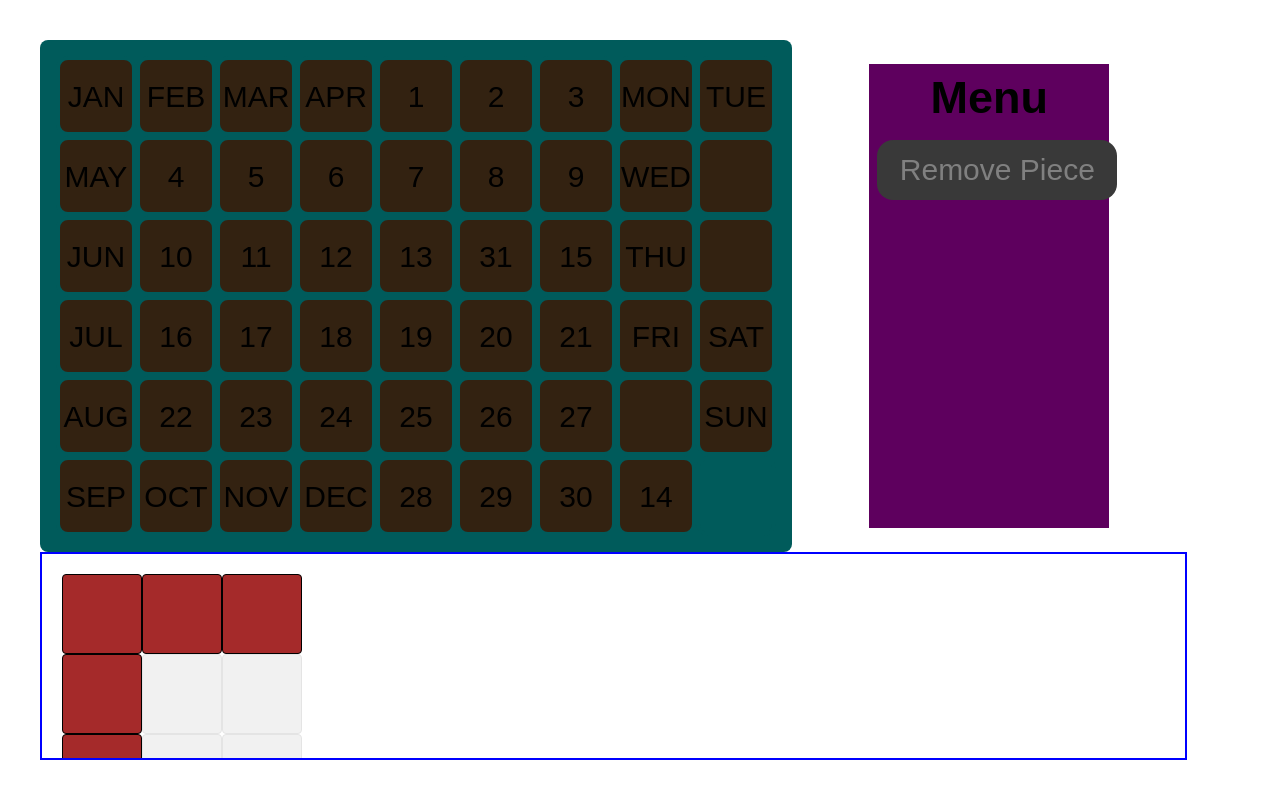
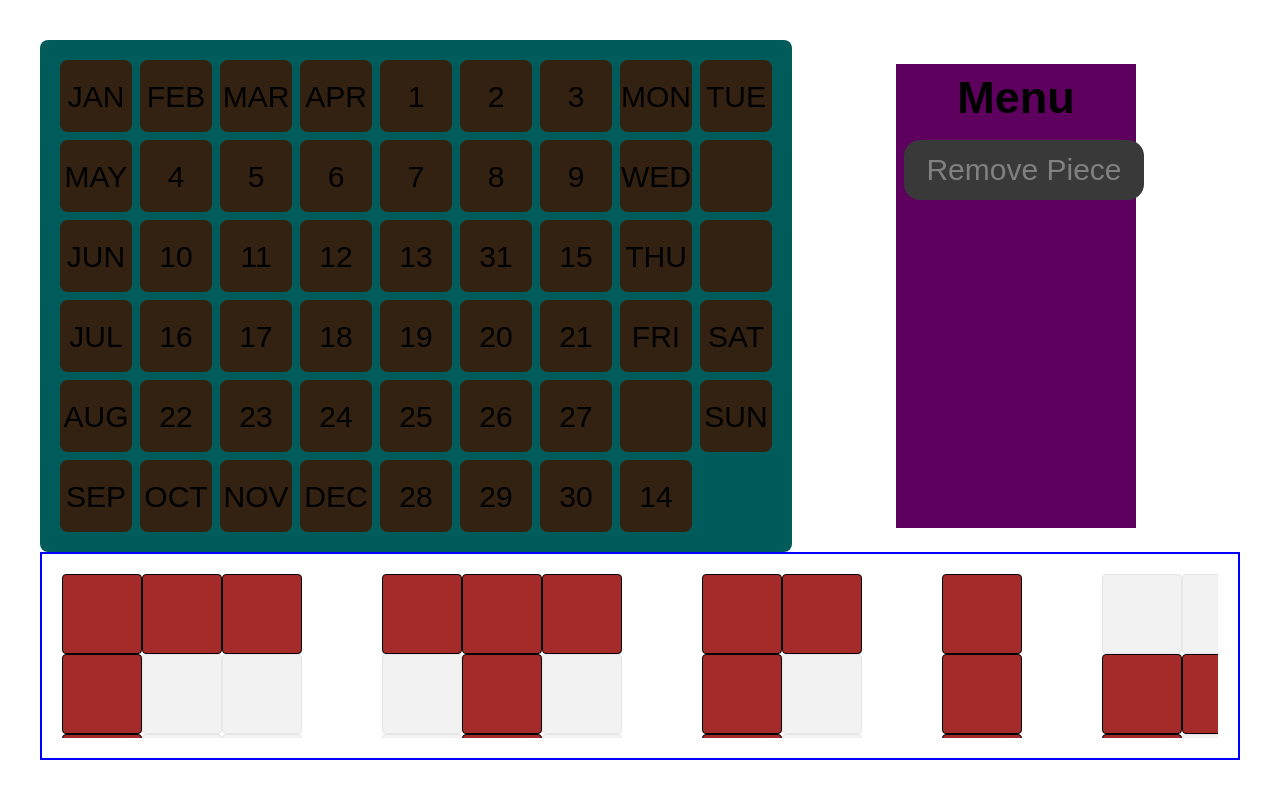
Before and after one commit to json-bell/calendar-puzzle, a React (Vite) app: page / in a window 1280 px wide. Built offline with nearby package versions, Linux system fonts and the light colour scheme.

Commit message:
creates basic piece selection arrangement

```diff
--- a/src/components/Game/GameArea/GameArea.tsx
+++ b/src/components/Game/GameArea/GameArea.tsx
@@ -1,9 +1,8 @@
 import BoardGrid from "../BoardGrid/BoardGrid";
-import puzzlePieces from "../../../puzzle/puzzlePieces";
-import PuzzlePiece from "../PuzzlePiece/PuzzlePiece";
 import styles from "./GameArea.module.css";
 import GameProvider from "../../../context/Game/GameProvider";
 import GameControls from "../../UI/GameControls/GameControls";
+import PieceList from "../../UI/PieceList/PieceList";
 
 const GameArea = () => {
   return (
@@ -14,9 +13,7 @@ const GameArea = () => {
           <GameControls />
         </div>
         <div className={styles.piecesContainer}>
-          {puzzlePieces.map((piece) => (
-            <PuzzlePiece piece={piece} key={piece.pieceId} />
-          ))}
+          <PieceList />
         </div>
       </section>
     </GameProvider>
--- a/src/components/Game/PuzzlePiece/PuzzlePiece.module.css
+++ b/src/components/Game/PuzzlePiece/PuzzlePiece.module.css
@@ -15,6 +15,10 @@
   --cell-color: var(--cell-color-selected-piece);
 }
 
+.placedPiece {
+  --cell-color: grey;
+}
+
 .piecePreview {
   position: absolute;
   pointer-events: none;
--- a/src/components/Game/PuzzlePiece/PuzzlePiece.tsx
+++ b/src/components/Game/PuzzlePiece/PuzzlePiece.tsx
@@ -4,23 +4,29 @@ import EmptyCell from "../Cell/EmptyCell";
 import type { Piece } from "../../../puzzle/pieceTypes";
 import cx from "../../../utils/concatClassNames/concatClassNames";
 import useGameState from "../../../context/Game/state";
-// import useMouse from "../../../utils/useMousePosition.ts/useMouse";
 
 export interface PuzzlePieceProps {
   piece: Piece;
+  isPlaced?: boolean;
 }
 
-const PuzzlePiece: React.FC<PuzzlePieceProps> = ({ piece }) => {
+const PuzzlePiece: React.FC<PuzzlePieceProps> = ({
+  piece,
+  isPlaced = false,
+}) => {
   const {
     userSelection: { selectedPiece },
   } = useGameState();
+
+  const isSelected = selectedPiece?.pieceId === piece.pieceId;
 
   return (
     <div
       data-testid={`puzzle-piece-${piece.pieceId}`}
       className={cx(
         styles.puzzlePiece,
-        selectedPiece?.pieceId === piece.pieceId && styles.selectedPiece
+        isSelected && styles.selectedPiece,
+        isPlaced && styles.placedPiece
       )}
     >
       {piece.shape.map((row, cellY) => (
--- /dev/null
+++ b/src/components/UI/PieceList/PieceList.module.css
@@ -0,0 +1,10 @@
+.pieceListContainer {
+  display: flex;
+  gap: 80px;
+  width: auto;
+  height: 100%;
+  flex-wrap: nowrap;
+  overflow: scroll;
+  overflow-y: scroll;
+  justify-content: safe center;
+}
--- /dev/null
+++ b/src/components/UI/PieceList/PieceList.tsx
@@ -0,0 +1,26 @@
+import useGameState from "../../../context/Game/state";
+import PuzzlePiece from "../../Game/PuzzlePiece/PuzzlePiece";
+import styles from "./PieceList.module.css";
+
+const PieceList: React.FC = () => {
+  const { gamePieces } = useGameState();
+
+  const processedGamePieces = gamePieces.toSorted(
+    ({ position: a }, { position: b }) => {
+      if (a && b) return 0;
+      if (a) return 1;
+      if (b) return -1;
+      return 0;
+    }
+  );
+
+  return (
+    <div className={styles.pieceListContainer}>
+      {processedGamePieces.map(({ piece, position }) => (
+        <PuzzlePiece piece={piece} key={piece.pieceId} isPlaced={!!position} />
+      ))}
+    </div>
+  );
+};
+
+export default PieceList;
```
